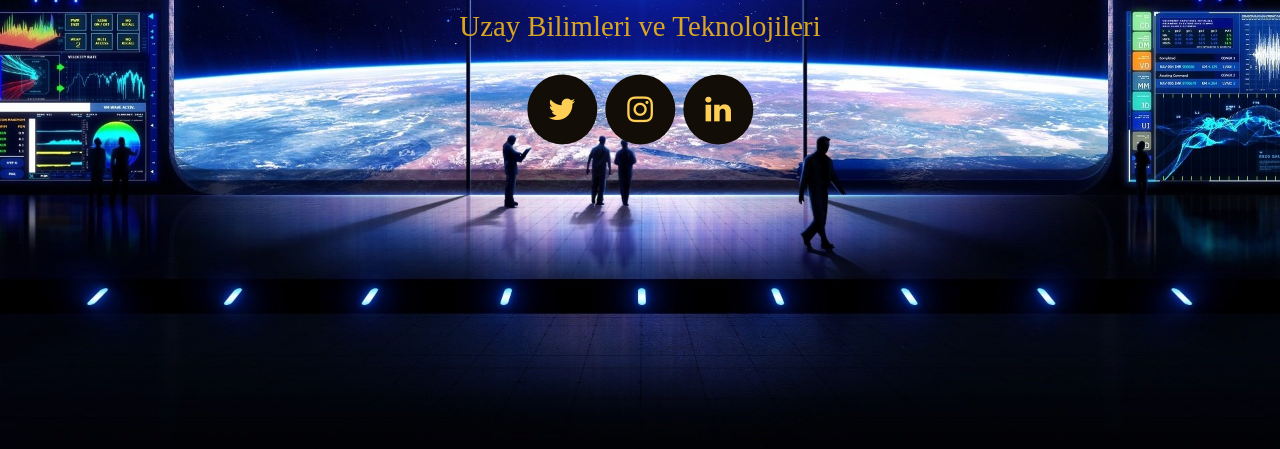
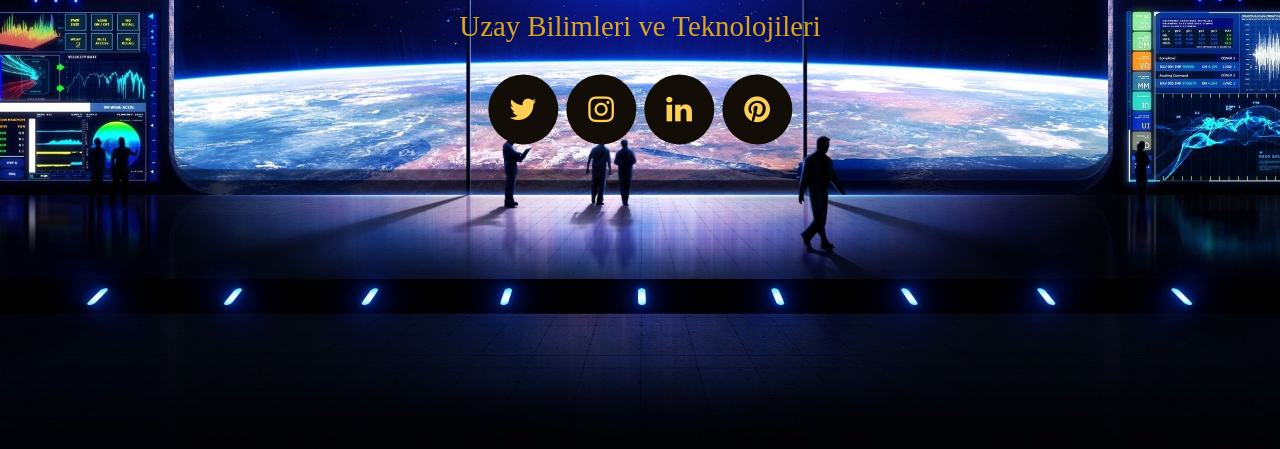
Before and after one commit to sahinessen/sahinessen.github.io, a plain HTML site: page index.html in a window 1280 px wide. Shown: the part 309-758 px from the top of the page. Drawn offline with Linux system fonts and the light colour scheme.

Commit message:
Update index.html

```diff
--- a/index.html
+++ b/index.html
@@ -27,6 +27,7 @@
             <a href="https://twitter.com/sahnessen" class="fa fa-twitter " target="_blank" rel="noopener noreferrer"></a>
             <a href="https://www.instagram.com/sahinessen/" class="fa fa-instagram" target="_blank" rel="noopener noreferrer"></a>
             <a href="https://www.linkedin.com/in/şahin-esen-455946252/" class="fa fa-linkedin" target="_blank" rel="noopener noreferrer"></a>
+            <a href="https://tr.pinterest.com/kuzucukss/" class="fa fa-pinterest" target="_blank" rel="noopener noreferrer"></a>
         </div>
     </div>
 
```
